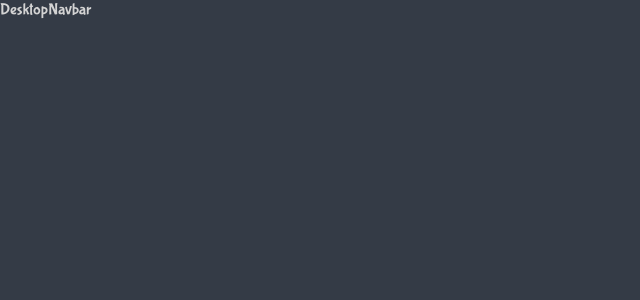
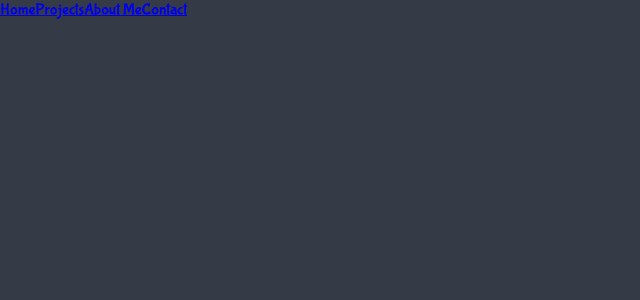
Before and after one commit to acrichards3/portfolio, a React (Create React App) app: page / in a window 1280 px wide. Before the commit this address had no page. Shown: the top 300 px of the page, without its empty margins (0-640 px from the left). Built offline with nearby package versions, Linux system fonts and the light colour scheme.

Commit message:
nav buttons

```diff
--- /dev/null
+++ b/src/components/navbar/LINKS.ts
@@ -0,0 +1,22 @@
+export const LINKS = [
+  {
+    id: 0,
+    name: 'Home',
+    url: '/home',
+  },
+  {
+    id: 1,
+    name: 'Projects',
+    url: '/projects',
+  },
+  {
+    id: 2,
+    name: 'About Me',
+    url: '/about',
+  },
+  {
+    id: 3,
+    name: 'Contact',
+    url: '/contact',
+  },
+];
--- a/src/components/navbar/desktopNav/DesktopNavbar.tsx
+++ b/src/components/navbar/desktopNav/DesktopNavbar.tsx
@@ -1,8 +1,29 @@
-import React from 'react';
+import React, { useState } from 'react';
+import { Link } from 'react-router-dom';
+import { LINKS } from '../LINKS';
 import styles from './DesktopNavbar.module.scss';
 
 export default function DesktopNavbar() {
+  const [active, setActive] = useState(0);
+
+  const returnLinks = () => {
+    return LINKS.map(link => {
+      return (
+        <Link
+        to={link.url}
+        className={styles.link}
+        key={link.id}
+        onClick={() => setActive(link.id)}
+        >
+        {link.name}
+        </Link>
+      );
+    })
+  }
+
   return (
-    <div className={styles.main}>DesktopNavbar</div>
+    <div className={styles.navbar}>
+      {returnLinks()}
+    </div>
   )
 }
```
